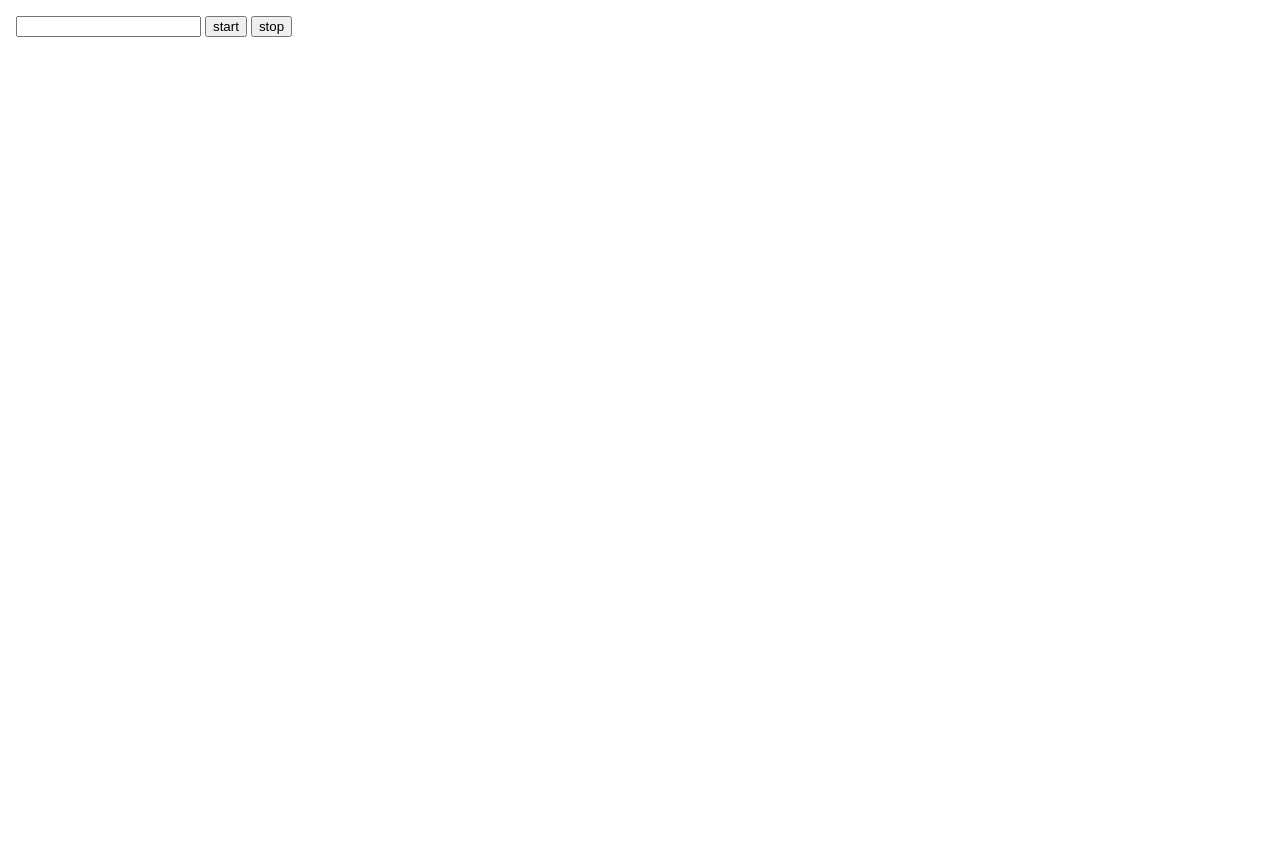
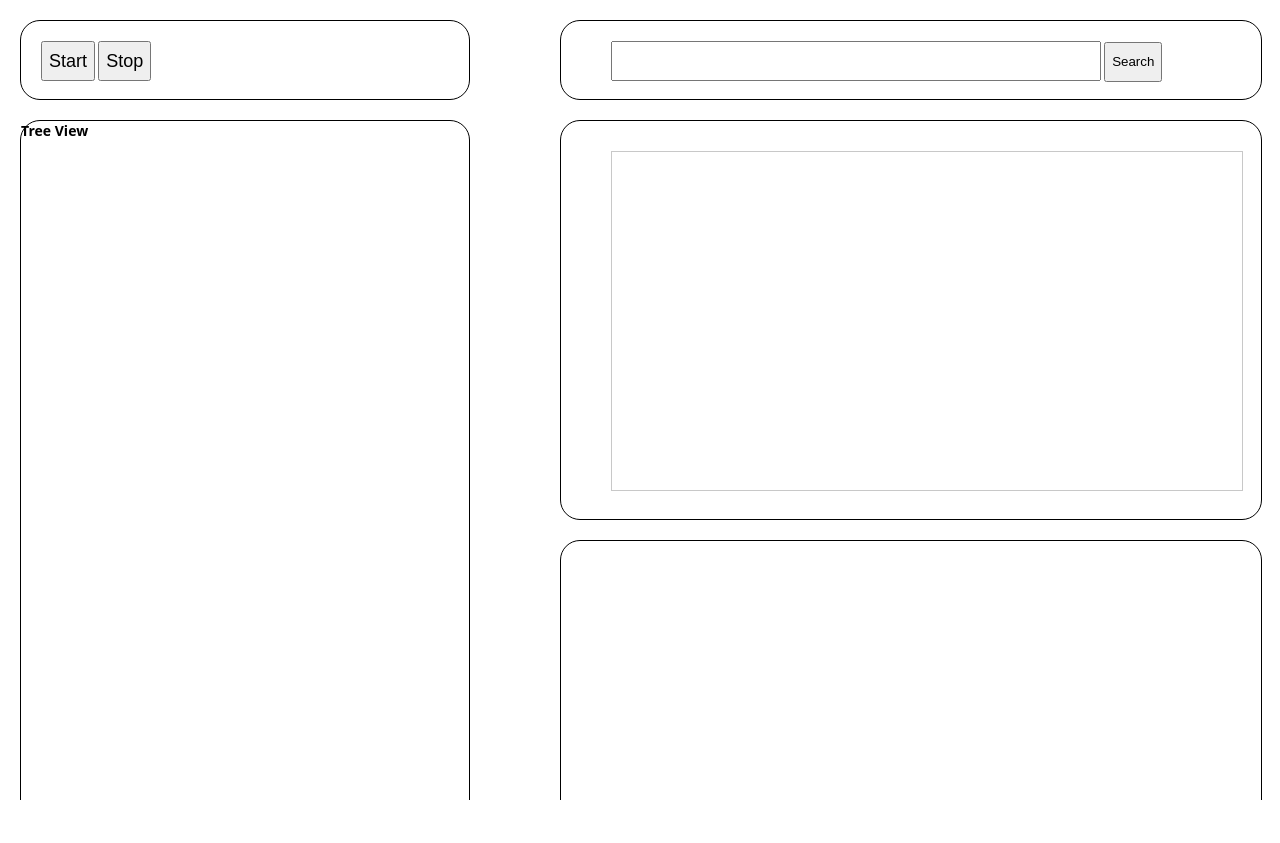
Before and after one commit to shamenchens/memoryprofiler, a website: page data/index.html in a window 1280 px wide. After the commit the page ends 800 px from the top, so only its background shows below. Drawn offline with Linux system fonts and the light colour scheme.

Commit message:
init mockup css

```diff
--- a/data/css/app.css
+++ b/data/css/app.css
@@ -1,17 +1,96 @@
-html, body {
+html, body{
   margin: 0;
-  padding: 0.5rem;
+  padding: 0;
+  width: 100%;
+  height: 100%;
+  overflow: hidden;
+  font-size: 12px;
 }
 
-body {
-  font-size: 1rem;
-  background: #fff;
+body,div,dl,dt,dd,ul,ol,li,h1,h2,h3,h4,h5,h6,pre,form,fieldset,aside,section,hgroup,footer,nav,figure,header,article,input,textarea,p,blockquote,th,td,select {
+  margin: 0;
+  padding: 0;
+  -moz-box-sizing: border-box;
+  box-sizing: border-box;
+  font-family: "Open Sans";
 }
 
-h1 {
-  margin: 0 0 1rem 0;
+div.wrapper,
+div.subWrapper {
+	height: 100%;
+	overflow: hidden;
 }
 
-p {
-  font-size: inherit;
+section.panel {
+	margin: 20px;
+	width: 90%;
+	border: 1px solid #000;
+	border-radius: 20px;
 }
+
+/* leftPanel */
+div.leftPanel {
+	height: 100%;
+	width: 500px;
+	float: left;
+	border-color: #f0f;
+}
+
+/* hubPanel */
+section#hubPanel {
+	height: 80px;
+}
+
+section#hubPanel button {
+	font-size: 18px;
+	margin: 20px 0px;
+}
+
+section#hubPanel button#startRecord {
+	margin-left: 20px;
+}
+
+section#TreePanel {
+	height: calc(100% - 100px);
+}
+
+/* lrightPanel */
+div.rightPanel {
+	height: 100%;
+	width: calc(100% - 500px);
+}
+
+div.rightPanel section.panel{
+	margin-left: 60px;
+}
+
+/* controlPanel */
+section#controlPanel {
+	height: 80px;
+}
+
+input, button {
+	height: 40px;
+}
+
+input#searchBar {
+	margin: 20px 0px 30px 50px;
+	width: 70%;
+}
+
+/*padPanel*/
+section#padPanel {
+	height: 400px;
+}
+
+section#padPanel canvas  {
+	margin: 30px 0px 0px 50px;
+	width: 90%;
+	height: 85%;
+	border: 1px solid #c8c8c8;
+}
+
+/*infoTable*/
+section#infoTable {
+	height: 300px;
+}
--- a/data/index.html
+++ b/data/index.html
@@ -13,21 +13,25 @@
         <script type="text/javascript" src="js/app.js" defer></script>
     </head>
     <body>
-      <div id="wrapper">
-        <div id="leftPanel">
-          <section id="TreePanel">
+      <div class="wrapper">
+        <div class="leftPanel subWrapper">
+          <section id="hubPanel" class="panel">
+            <button type="button" id="startRecord">Start</button>
+            <button type="button" id="stopRecord">Stop</button>
+          </section>
+          <section id="TreePanel" class="panel">
+            <h3>Tree View</h3>
           </section>
         </div>
-        <div id="rightPanel">
-          <section id="controlPanel">
+        <div class="rightPanel subWrapper">
+          <section id="controlPanel" class="panel">
             <input type="text" id="searchBar" />
-            <button type="button" id="startRecord">start</button>
-            <button type="button" id="stopRecord">stop</button>
+            <button type="button" id="startSearch">Search</button>
           </section>
-          <section id="padPanel">
+          <section id="padPanel" class="panel">
             <canvas id="pad" width="320" height="800"></canvas>
           </section>
-          <section id="infoTable">
+          <section id="infoTable" class="panel">
           </section>
         </div>
       </div>
--- a/data/js/app.js
+++ b/data/js/app.js
@@ -9,8 +9,6 @@ function start() {
   if (! ('memprofiler' in navigator)) {
     console.log('use mock !!!!');
     navigator.memprofiler = new MockMemProfiler();
-    // var test =  navigator.memprofiler.getFrameNameTable();
-    // console.log('test:' + JSON.stringify(test[1]));
   } else {
     console.log('use real memProfiler');
   }
```
